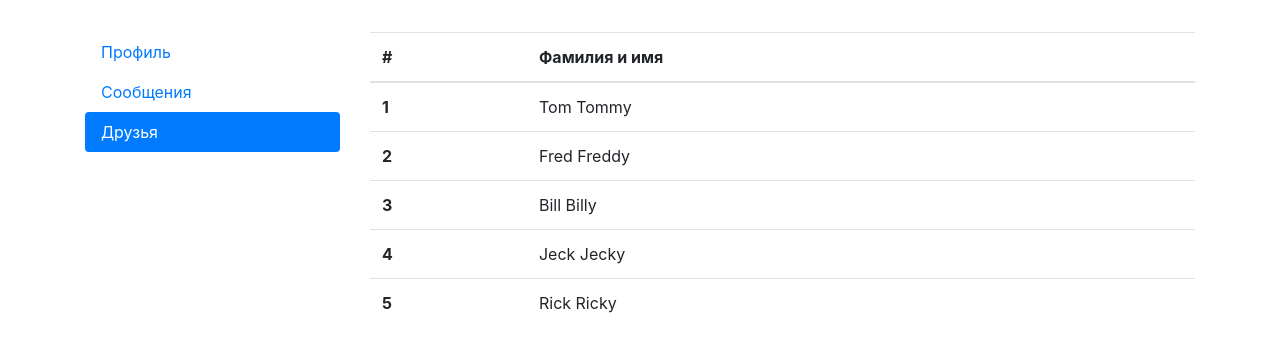
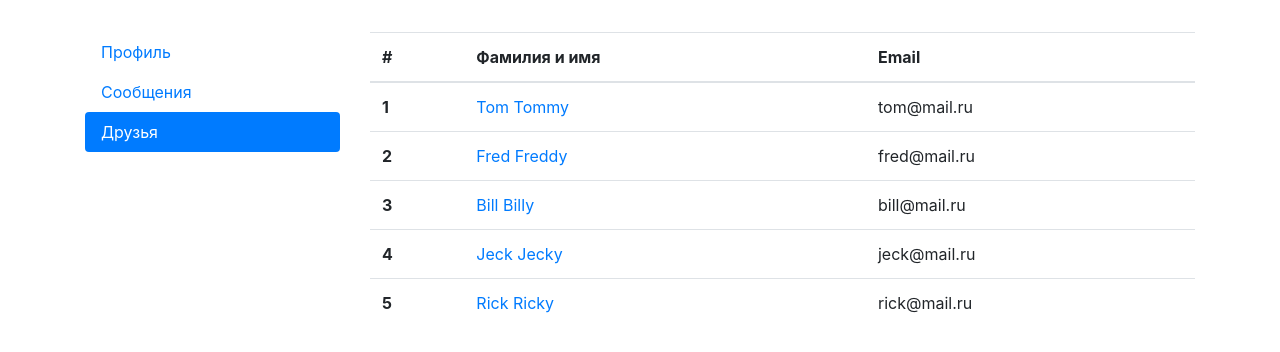
Before and after one commit to AKproAndrey709/react-app, a React (Create React App) app: page /friends in a window 1280 px wide. Shown: the top 352 px of the page. Built offline with nearby package versions, Linux system fonts and the light colour scheme.

Commit message:
profile with id

```diff
--- a/src/App.jsx
+++ b/src/App.jsx
@@ -24,7 +24,7 @@ function App(props) {
 				<div className="col-9">
 					<Routes>
 						<Route path="/" element={<h1>Личный кабинет из пунктов</h1>} />
-						<Route path="/profile" element={<Profile function={props.function.key_getUser} />} />
+						<Route path="/profile/*" element={<Profile function={props.function.key_getUser} />} />
 						<Route path="/messages" element={<Messages />} />
 						<Route path="/friends" element={<Friends function={props.function.key_getUsers} />} />
 					</Routes>
--- a/src/components/Friends.jsx
+++ b/src/components/Friends.jsx
@@ -1,9 +1,11 @@
+import { NavLink } from "react-router-dom";
 
 const TableRow = (props) => {
 	return (
 		<tr>
 			<th scope="row">{props.index + 1}</th>
-			<td>{props.name} {props.lastname}</td>
+			<td> <NavLink to={"/profile/" + props.id}> {props.name} {props.lastname} </NavLink> </td>
+			<td>{props.email}</td>
 		</tr>
 	)
 }
@@ -15,7 +17,7 @@ export const Friends = (props) => {
 	let userCount = Object.keys(users).length;
 	let userRow = [];
 	for (let i = 0; i < userCount; i++) {
-		userRow.push(<TableRow index={i} name={users[i].name} lastname={users[i].lastname} key={i} />)
+		userRow.push(<TableRow index={i} id={users[i].id} name={users[i].name} lastname={users[i].lastname} key={i} email={users[i].email} />)
 	}
 	return (
 		<table className="table">
@@ -23,6 +25,7 @@ export const Friends = (props) => {
 				<tr>
 					<th scope="col">#</th>
 					<th scope="col">Фамилия и имя</th>
+					<th scope="col">Email</th>
 				</tr>
 			</thead>
 			<tbody>
--- a/src/components/Profile.jsx
+++ b/src/components/Profile.jsx
@@ -2,8 +2,9 @@
 import styles from "./Profile.module.css";
 
 export const Profile = (props) => {
-	let user = props.function();
-	console.log(user);
+	let userId = location.pathname.split("/")[2];
+	let user = props.function(userId);
+	console.log(userId);
 	return (
 		<div className="row">
 			<div className="col-md-4">
--- a/src/state.jsx
+++ b/src/state.jsx
@@ -3,18 +3,59 @@ const user = {
 	name: "Иван",
 	lastname: "Иванов",
 	email: "ivan@mail.ru",
-	avatar: "https://images.unsplash.com/photo-1633332755192-727a05c4013d?ixlib=rb-4.0.3&ixid=MnwxMjA3fDB8MHxzZWFyY2h8Mnx8dXNlcnxlbnwwfHwwfHw%3D&w=300&q=70",
+	avatar:
+		"https://images.unsplash.com/photo-1633332755192-727a05c4013d?ixlib=rb-4.0.3&ixid=MnwxMjA3fDB8MHxzZWFyY2h8Mnx8dXNlcnxlbnwwfHwwfHw%3D&w=300&q=70",
 };
 
 const users = {
-	0: { name: "Tom", lastname: "Tommy" },
-	1: { name: "Fred", lastname: "Freddy" },
-	2: { name: "Bill", lastname: "Billy" },
-	3: { name: "Jeck", lastname: "Jecky" },
-	4: { name: "Rick", lastname: "Ricky" },
-}
+	0: {
+		id: "2",
+		name: "Tom",
+		lastname: "Tommy",
+		email: "tom@mail.ru",
+		avatar:
+			"https://images.unsplash.com/photo-1438761681033-6461ffad8d80?ixlib=rb-4.0.3&ixid=M3wxMjA3fDB8MHxzZWFyY2h8NHx8dXNlcnxlbnwwfHwwfHx8MA%3D%3D&w=300&q=80",
+	},
+	1: {
+		id: "3",
+		name: "Fred",
+		lastname: "Freddy",
+		email: "fred@mail.ru",
+		avatar:
+			"https://images.unsplash.com/photo-1535713875002-d1d0cf377fde?ixlib=rb-4.0.3&ixid=M3wxMjA3fDB8MHxzZWFyY2h8Mnx8dXNlcnxlbnwwfHwwfHx8MA%3D%3D&w=300&q=80",
+	},
+	2: {
+		id: "4",
+		name: "Bill",
+		lastname: "Billy",
+		email: "bill@mail.ru",
+		avatar:
+			"https://images.unsplash.com/photo-1507003211169-0a1dd7228f2d?ixlib=rb-4.0.3&ixid=M3wxMjA3fDB8MHxzZWFyY2h8Mnx8dXNlciUyMHBlcnNvbmF8ZW58MHx8MHx8fDA%3D&w=300&q=80",
+	},
+	3: {
+		id: "5",
+		name: "Jeck",
+		lastname: "Jecky",
+		email: "jeck@mail.ru",
+		avatar:
+			"https://images.unsplash.com/photo-1494790108377-be9c29b29330?ixlib=rb-4.0.3&ixid=M3wxMjA3fDB8MHxzZWFyY2h8Mnx8dXNlcnN8ZW58MHx8MHx8fDA%3D&w=300&q=80",
+	},
+	4: {
+		id: "6",
+		name: "Rick",
+		lastname: "Ricky",
+		email: "rick@mail.ru",
+		avatar:
+			"https://images.unsplash.com/photo-1573497019940-1c28c88b4f3e?ixlib=rb-4.0.3&ixid=M3wxMjA3fDB8MHxzZWFyY2h8MXx8dXNlciUyMHBlcnNvbmF8ZW58MHx8MHx8fDA%3D&w=300&q=80",
+	},
+};
 
-export function getUser() {
+export function getUser(userId) {
+	for (let i = 0; i < Object.keys(users).length; i++) {
+		if (users[i].id == userId) {
+			return users[i];
+		}
+	}
 	return user;
 }
 
```
